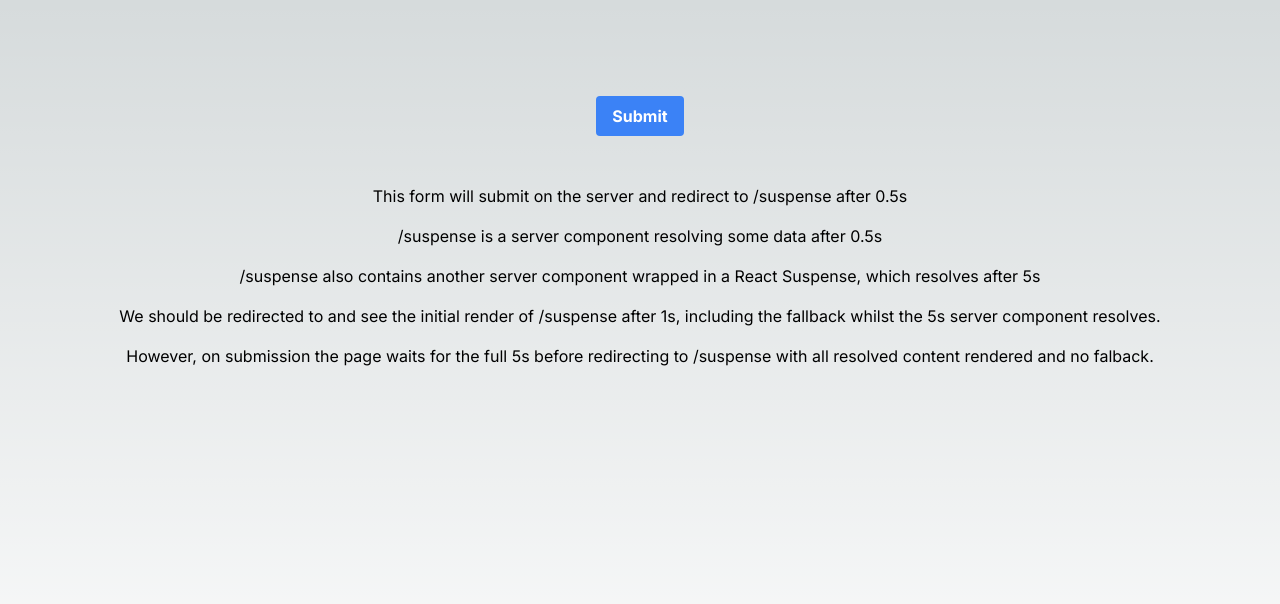
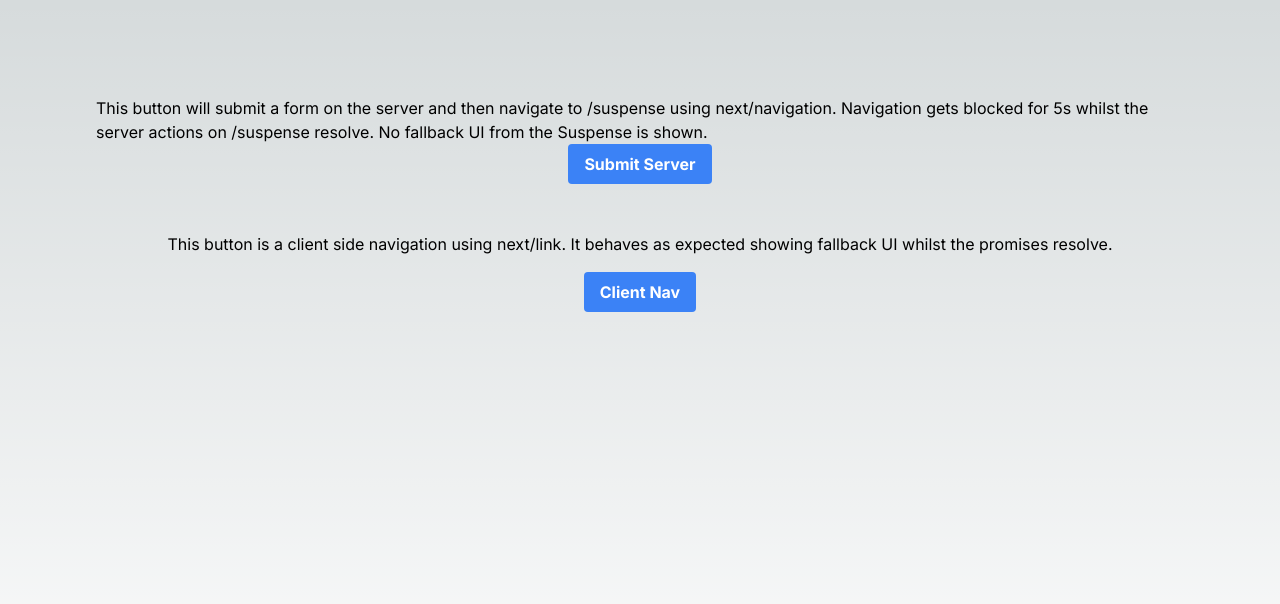
Before and after one commit to blenky36/suspense-broken-demo, a Next.js app: page / in a window 1280 px wide. Shown: the top 604 px of the page. Built offline with nearby package versions, Linux system fonts and the light colour scheme.

Commit message:
client side works, server does not

```diff
--- a/app/page.tsx
+++ b/app/page.tsx
@@ -1,15 +1,15 @@
 import { ExampleForm } from "@/components/ExampleForm";
+import Link from "next/link";
 
 export default function Home() {
   return (
     <main className="flex min-h-screen flex-col items-center justify-between p-24">
       <div className='flex flex-col items-center justify-center w-full' >
+        <p>This button will submit a form on the server and then navigate to /suspense using next/navigation. Navigation gets blocked for 5s whilst the server actions on /suspense resolve. No fallback UI from the Suspense is shown.</p>
         <ExampleForm />
-        <p className="mt-12">This form will submit on the server and redirect to /suspense after 0.5s</p>
-        <p className="mt-4">/suspense is a server component resolving some data after 0.5s</p>
-        <p className="mt-4">/suspense also contains another server component wrapped in a React Suspense, which resolves after 5s</p>
-        <p className="mt-4">We should be redirected to and see the initial render of /suspense after 1s, including the fallback whilst the 5s server component resolves. </p>
-        <p className="mt-4">However, on submission the page waits for the full 5s before redirecting to /suspense with all resolved content rendered and no falback.</p>
+        <p className="mt-12">This button is a client side navigation using next/link. It behaves as expected showing fallback UI whilst the promises resolve.</p>
+        <Link href='/suspense' className="bg-blue-500 hover:bg-blue-700 text-white font-bold py-2 mt-4 px-4 rounded">Client Nav</Link>
+
       </div>
     </main>
   )
--- a/app/suspense/loading.tsx
+++ b/app/suspense/loading.tsx
@@ -2,7 +2,7 @@ import React from 'react'
 
 const loading = () => {
   return (
-    <div>loading</div>
+    <div className='min-h-[100vh]'>loading</div>
   )
 }
 
--- a/app/suspense/page.tsx
+++ b/app/suspense/page.tsx
@@ -1,4 +1,4 @@
-import { FiveSecondSuspense } from '@/components/FiveSecondSuspense'
+import { DelaySuspense } from '@/components/DelaySuspense'
 import { sleep } from '@/sleep'
 import React, { Suspense } from 'react'
 
@@ -12,8 +12,11 @@ const SuspensePage = async () => {
     return (
         <div className='min-h-[100vh]'>
             <p>{data}</p>
-            <Suspense fallback={<p>Loading 5s suspense...</p>}>
-                <FiveSecondSuspense />
+            <Suspense key={'2.5s'} fallback={<p>Loading 2.5s suspense...</p>}>
+                <DelaySuspense seconds={2.5} />
+            </Suspense>
+            <Suspense key={'5s'} fallback={<p>Loading 5s suspense...</p>}>
+                <DelaySuspense seconds={5} />
             </Suspense>
         </div>
     )
--- /dev/null
+++ b/components/DelaySuspense.tsx
@@ -0,0 +1,15 @@
+import { sleep } from '@/sleep'
+import React from 'react'
+
+export const dynamic = 'force-dynamic'
+const loadData = async (seconds: number) => {
+    await sleep(seconds)
+    return `Hello from ${seconds}s suspense`
+}
+
+export const DelaySuspense = async ({ seconds }: { seconds: number }) => {
+  const data = await loadData(seconds)
+  return (
+    <p>{data}</p>
+  )
+}
--- a/components/ExampleForm/actions.ts
+++ b/components/ExampleForm/actions.ts
@@ -3,7 +3,7 @@
 import { sleep } from "@/sleep"
 import { redirect } from "next/navigation"
 
-export const submitForm = async (_: any, formData: FormData) => {
+export const submitForm = async (_: any, __: FormData) => {
     await sleep(0.5)
     redirect('/suspense')
 }
--- a/components/ExampleForm/index.tsx
+++ b/components/ExampleForm/index.tsx
@@ -9,7 +9,7 @@ const intialState = { message: '' }
 const SubmitButton = () => {
     const { pending } = useFormStatus()
     return (
-        <button disabled={pending} type='submit' className={`${pending ? 'bg-gray-300' : 'bg-blue-500 hover:bg-blue-700'}  text-white font-bold py-2 px-4 rounded`}>Submit</button>
+        <button disabled={pending} type='submit' className={`${pending ? 'bg-gray-300' : 'bg-blue-500 hover:bg-blue-700'}  text-white font-bold py-2 px-4 rounded`}>Submit Server</button>
     )
 }
 
--- a/components/FiveSecondSuspense.tsx
+++ /dev/null
@@ -1,15 +0,0 @@
-import { sleep } from '@/sleep'
-import React from 'react'
-
-export const dynamic = 'force-dynamic'
-const loadData = async () => {
-    await sleep(5)
-    return 'Hello from 5s suspense'
-}
-
-export const FiveSecondSuspense = async () => {
-  const data = await loadData()
-  return (
-    <p>{data}</p>
-  )
-}
```
